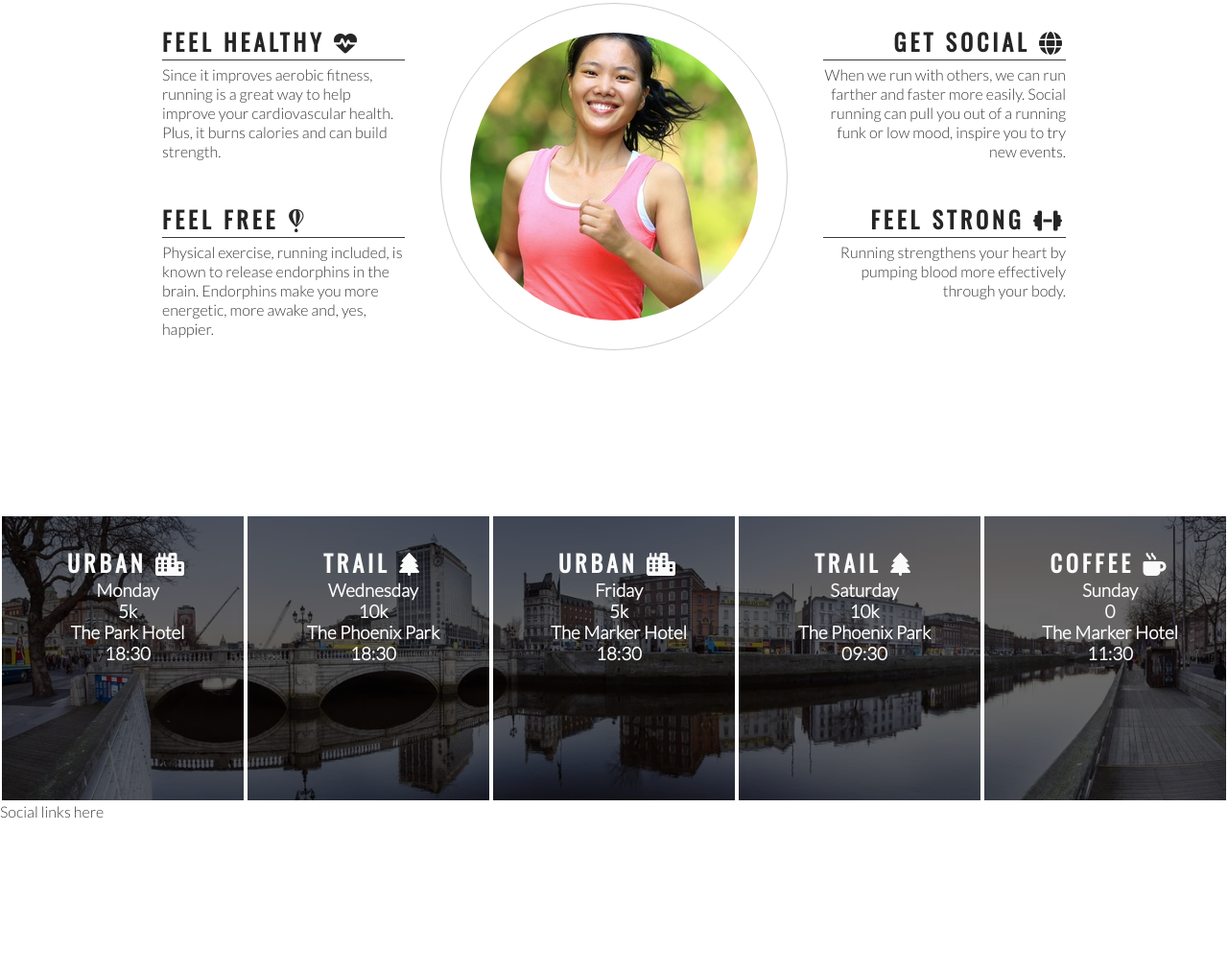
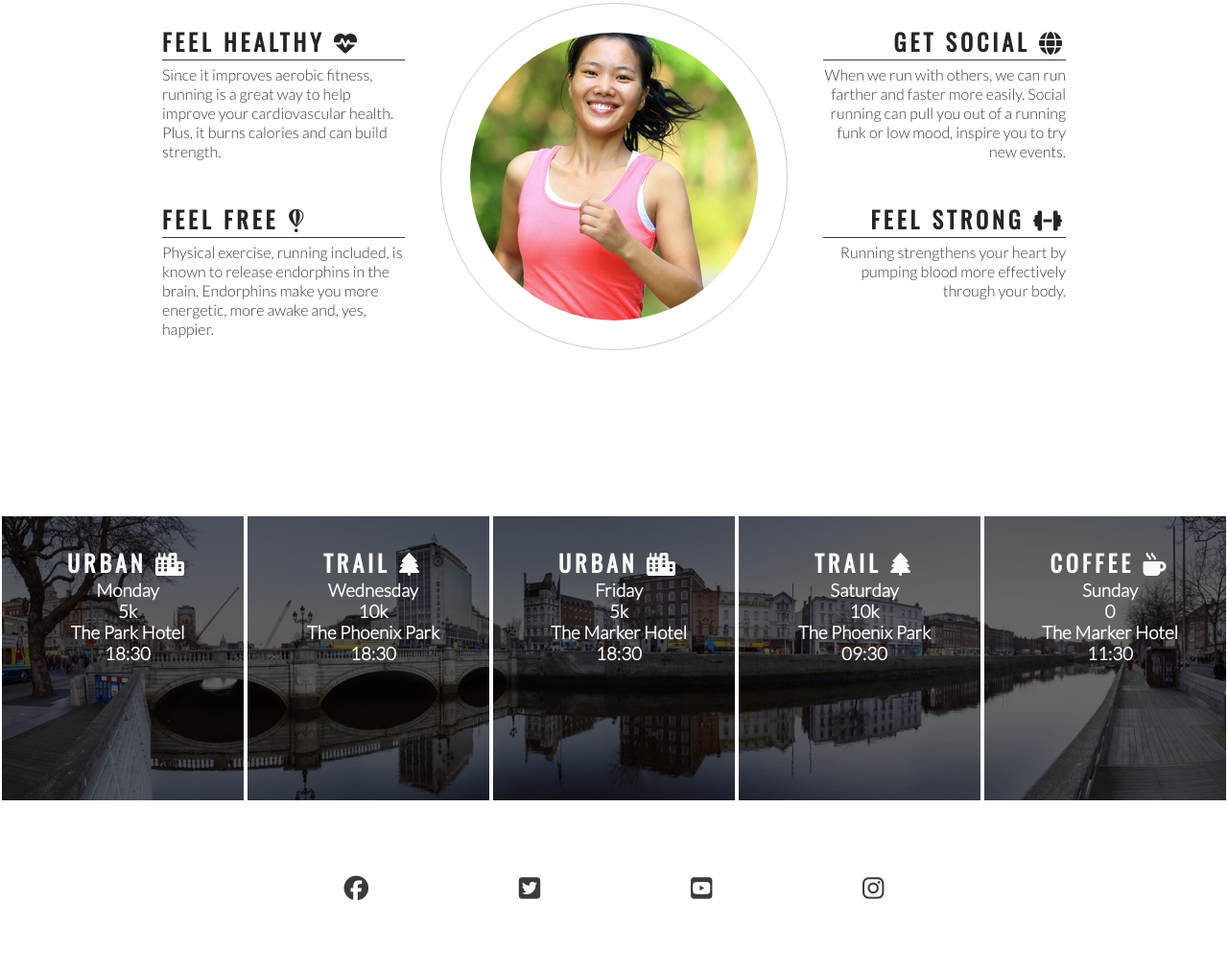
Before and after one commit to patkre/Love-running-2.1, a plain HTML site: page index.html in a window 1280 px wide. Shown: the part 759-1774 px from the top of the page at 96% size. Before the commit the page ends 1614 px from the top, so only its background shows below. Drawn offline with nearby package versions, Linux system fonts and the light colour scheme.

Commit message:
footer and social networks

```diff
--- a/assets/css/style.css
+++ b/assets/css/style.css
@@ -220,3 +220,22 @@ hr {
 #times h2 {
     color: #fafafa;
 }
+
+footer {
+    height: 150px;
+}
+
+.social-networks {
+    text-align: center;
+}
+
+.social-networks>li {
+    display: inline;
+}
+
+.social-networks i {
+    font-size: 160%;
+    margin: 1%;
+    padding: 5%;
+    color: #3a3a3a;
+}
--- a/index.html
+++ b/index.html
@@ -128,7 +128,47 @@
         <h3>11:30</h3>
       </div>
     </section>
-    <footer>Social links here</footer>
+    <footer>
+      <ul class="social-networks">
+        <li>
+          <a
+            href="https://facebook.com"
+            target="_blank"
+            rel="noopener"
+            aria-label="visit our facebook page (opens in a new tab)"
+            ><i class="fab fa-facebook"></i
+          ></a>
+        </li>
+
+        <li>
+          <a
+            href="https://twitter.com"
+            target="_blank"
+            rel="noopener"
+            aria-label="Visit our Twitter page (opens in a new tab)"
+            ><i class="fab fa-twitter-square"></i
+          ></a>
+        </li>
+        <li>
+          <a
+            href="https://youtube.com"
+            target="_blank"
+            rel="noopener"
+            aria-label="Visit our YouTube page (opens in a new tab)"
+            ><i class="fab fa-youtube-square"></i
+          ></a>
+        </li>
+        <li>
+          <a
+            href="https://instagram.com"
+            target="_blank"
+            rel="noopener"
+            aria-label="Visit our Instagram page (opens in a new tab)"
+            ><i class="fab fa-instagram"></i
+          ></a>
+        </li>
+      </ul>
+    </footer>
 
     <!-- font awesome script -->
     <script
```
